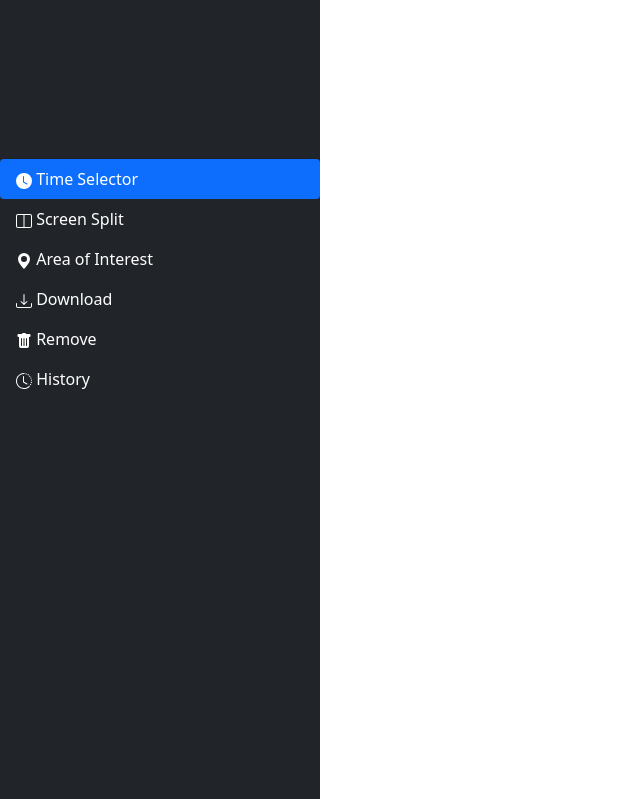
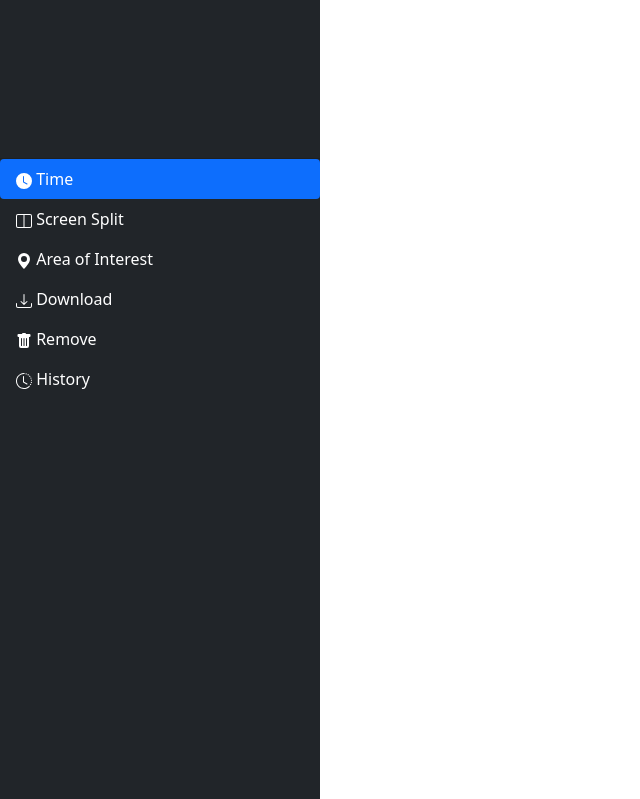
Before and after one commit to Biohazard007/Satellite-Data, a Flask app: page / in a window 1280 px wide. Shown: the part 63-862 px from the top of the page, without its empty margins (0-640 px from the left). Run offline with Flask 2, Linux system fonts and the light colour scheme; some libraries are stand-ins or nearby versions.

Commit message:
time slector

```diff
--- a/templates/index.html
+++ b/templates/index.html
@@ -61,7 +61,7 @@
         <svg xmlns="http://www.w3.org/2000/svg" width="16" height="16" fill="currentColor" class="bi bi-clock-fill" viewBox="0 0 16 16">
   			<path d="M16 8A8 8 0 1 1 0 8a8 8 0 0 1 16 0zM8 3.5a.5.5 0 0 0-1 0V9a.5.5 0 0 0 .252.434l3.5 2a.5.5 0 0 0 .496-.868L8 8.71V3.5z"/>
 		</svg>
-          Time Selector
+          Time
         </a>
       </li>
       <li>
```
